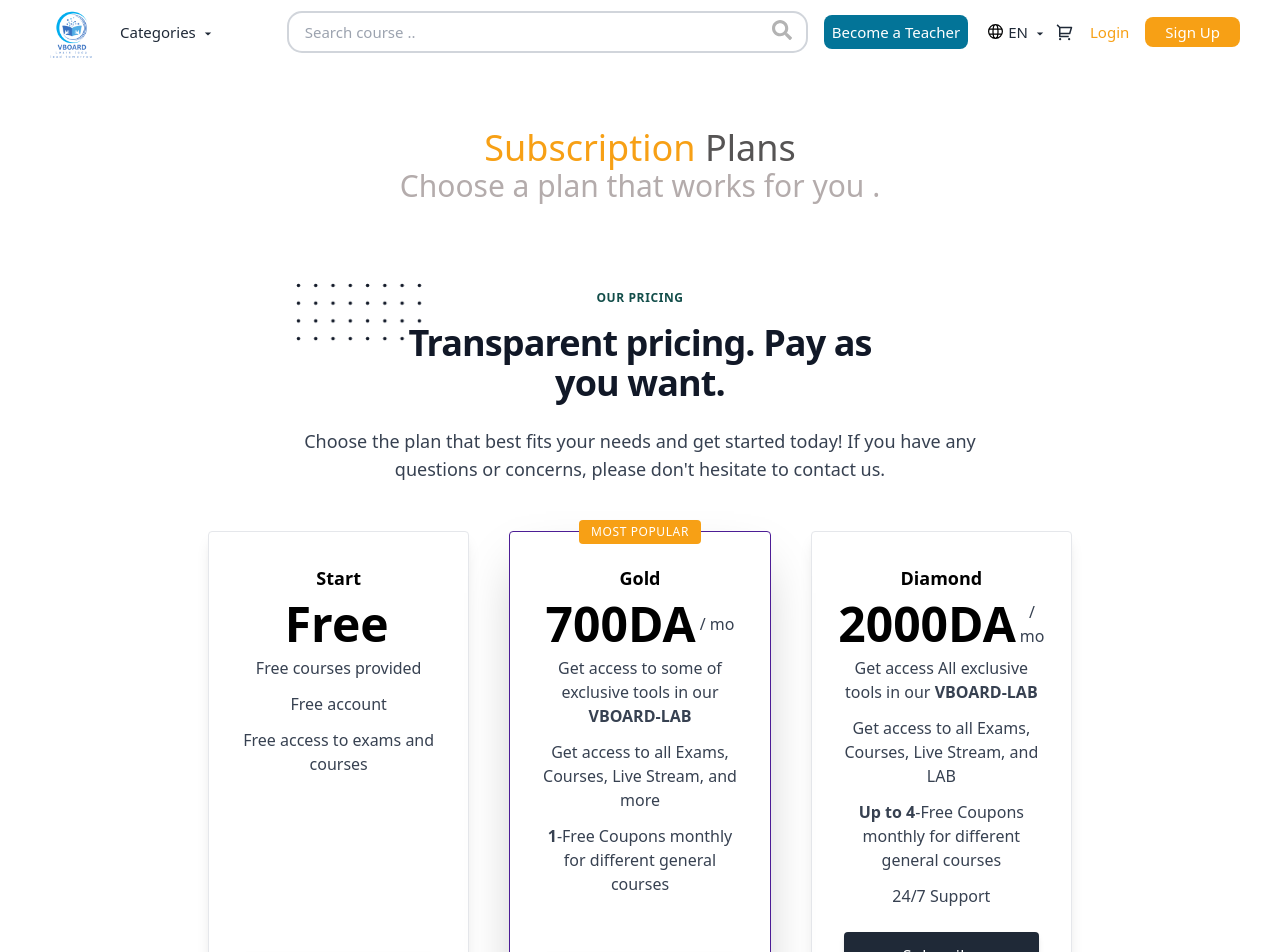
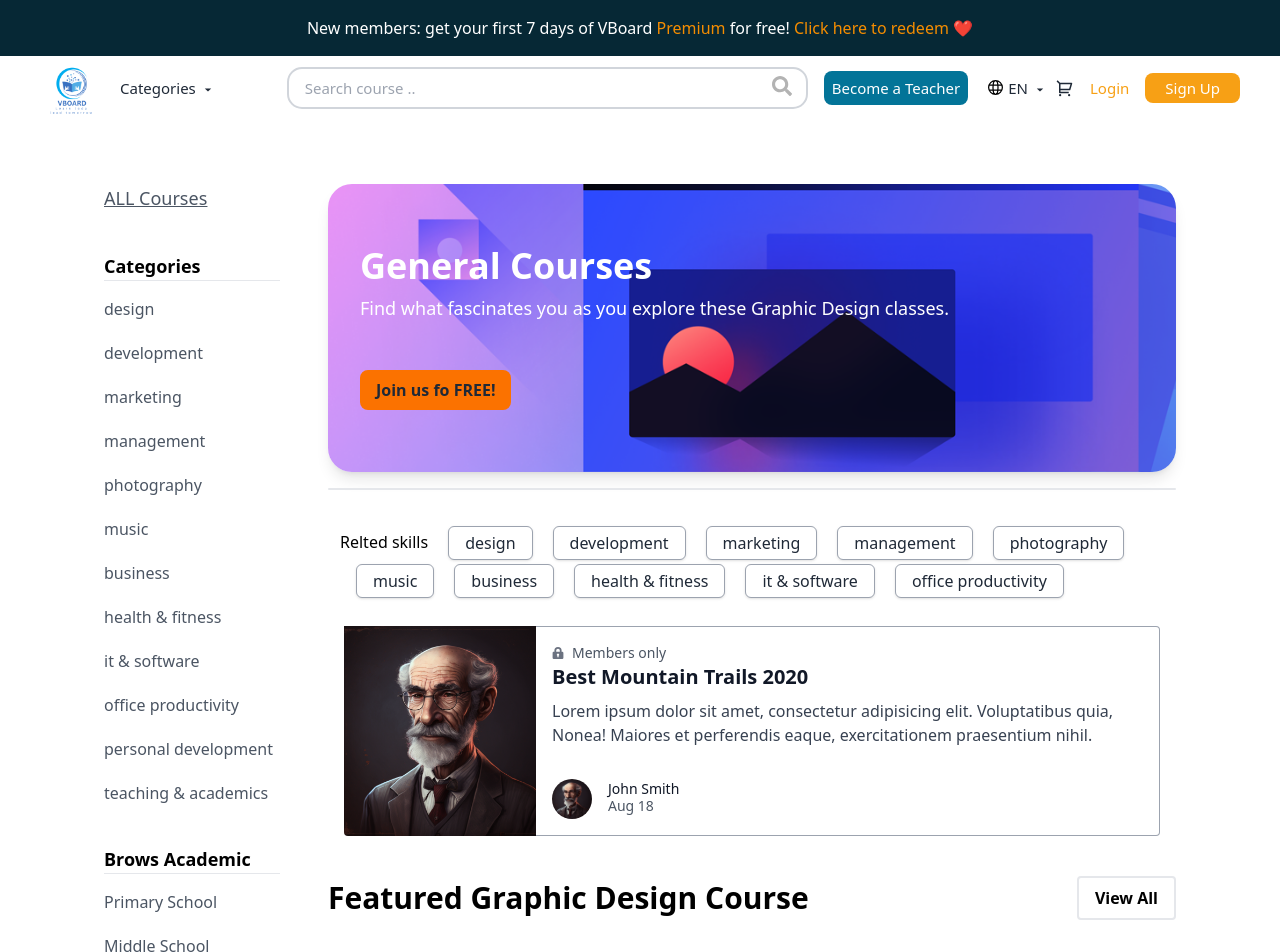
Before and after one commit to raouffilali/AcademiaPLus, a React (Vite) app in the folder client/: page / in a window 1280 px wide. Shown: the top 952 px of the page. Built offline with nearby package versions, Linux system fonts and the light colour scheme; what @material-tailwind/react would draw is missing.

Commit message:
adding Features

```diff
--- a/client/src/App.tsx
+++ b/client/src/App.tsx
@@ -7,11 +7,12 @@
 import LandingPage from "./scenes/landingPage/LandingPage";
 import InstructorProfilePage from "./scenes/instructorProfilePage/InstructorProfilePage";
 import StudentProfilePage from "./scenes/studentProfilePage/StudentProfilePage";
+import GeneralCoursesPage from "./scenes/generalCoursesPage/GeneralCoursesPage";
 
 function App() {
   return (
     <>
-      <SubscriptionPackagesPage />
+      <GeneralCoursesPage />
     </>
   );
 }
--- /dev/null
+++ b/client/src/components/ForGeneralCourses Components/FeaturedSection.tsx
@@ -0,0 +1,14 @@
+import React from 'react'
+
+function FeaturedSection(props:any) {
+  return (
+    <div className="flex items-center justify-between">
+    <h1 className="text-3xl font-bold mr-4">Featured {props.buttonText} Course </h1>
+    <button className="bg-white border-2  hover:border-black text-black font-bold py-2 px-4 rounded">
+      View All
+    </button>
+  </div>
+  )
+}
+
+export default FeaturedSection
--- /dev/null
+++ b/client/src/components/ForGeneralCourses Components/HzCard.tsx
@@ -0,0 +1,52 @@
+
+
+function HzCard() {
+  return (
+    <div className="p-4">
+      {/* <!--Card 1--> */}
+      <div className=" w-full lg:max-w-full lg:flex">
+        <div
+          className="h-48 lg:h-auto lg:w-48 flex-none bg-cover rounded-t lg:rounded-t-none lg:rounded-l text-center overflow-hidden"
+          style={{ backgroundImage: "url('../../../public/assets/Instructor.png')" }}
+          title="Mountain"
+        ></div>
+        <div className="border-r border-b border-l border-gray-400 lg:border-l-0 lg:border-t lg:border-gray-400 bg-white rounded-b lg:rounded-b-none lg:rounded-r p-4 flex flex-col justify-between leading-normal">
+          <div className="mb-8">
+            <p className="text-sm text-gray-600 flex items-center">
+              <svg
+                className="fill-current text-gray-500 w-3 h-3 mr-2"
+                xmlns="http://www.w3.org/2000/svg"
+                viewBox="0 0 20 20"
+              >
+                <path d="M4 8V6a6 6 0 1 1 12 0v2h1a2 2 0 0 1 2 2v8a2 2 0 0 1-2 2H3a2 2 0 0 1-2-2v-8c0-1.1.9-2 2-2h1zm5 6.73V17h2v-2.27a2 2 0 1 0-2 0zM7 6v2h6V6a3 3 0 0 0-6 0z" />
+              </svg>
+              Members only
+            </p>
+            <div className="text-gray-900 font-bold text-xl mb-2">
+              Best Mountain Trails 2020
+            </div>
+            <p className="text-gray-700 text-base">
+              Lorem ipsum dolor sit amet, consectetur adipisicing elit.
+              Voluptatibus quia, Nonea! Maiores et perferendis eaque,
+              exercitationem praesentium nihil.
+            </p>
+          </div>
+          <div className="flex items-center">
+            <img
+              className="w-10 h-10 rounded-full mr-4"
+              src="../../../public/assets/Instructor.png"
+              alt="Avatar of Writer"
+            />
+            <div className="text-sm">
+              <p className="text-gray-900 leading-none">John Smith</p>
+              <p className="text-gray-600">Aug 18</p>
+            </div>
+          </div>
+        </div>
+      </div>
+    </div>
+
+  );
+}
+
+export default HzCard;
--- /dev/null
+++ b/client/src/components/ForGeneralCourses Components/RelatedSkils.tsx
@@ -0,0 +1,10 @@
+
+function RelatedSkils(props:any) {
+  return (
+    <button className="bg-white hover:bg-gray-100 text-gray-800  font-medium p-1 px-4 border border-gray-400 rounded-md shadow">
+    {props.bName}
+    </button>
+  )
+}
+
+export default RelatedSkils
--- /dev/null
+++ b/client/src/components/ForGeneralCourses Components/categories.tsx
@@ -0,0 +1,11 @@
+import React from "react";
+
+function Categories(props:any) {
+  return (
+    <div className="text-md text-gray-600   mb-5 hover:p-[3px] hover:bg-lightBluePal hover:rounded-md hover:text-white hover:cursor-pointer">
+      <a href="/">{props.cName}</a>{" "}
+    </div>
+  );
+}
+
+export default Categories;
--- /dev/null
+++ b/client/src/components/urgenNews/UrgentNews.tsx
@@ -0,0 +1,12 @@
+
+
+function UrgentNews() {
+  return (
+    <div className='  flex justify-center items-center h-14 w-full bg-darkBluePLusPal text-center text-white'>
+    <h3>New members: get your first 7 days of VBoard <span style={{color:'#F58D01'}}>Premium</span> for free!  </h3>
+    <a  style={{color:'#F58D01'}} href="#"> Click here to redeem ❤</a>
+  </div>
+  )
+}
+
+export default UrgentNews
--- a/client/src/scenes/generalCoursesPage/GeneralCoursesPage.tsx
+++ b/client/src/scenes/generalCoursesPage/GeneralCoursesPage.tsx
@@ -1,9 +1,116 @@
-import React from 'react'
+import React from "react";
+import { Footer, NavBar } from "../../components";
+import UrgentNews from "../../components/urgenNews/UrgentNews";
+import HzCard from "../../components/ForGeneralCourses Components/HzCard";
+import RelatedSkils from "../../components/ForGeneralCourses Components/RelatedSkils";
+import Categories from "../../components/ForGeneralCourses Components/categories";
+import FeaturedSection from "../../components/ForGeneralCourses Components/FeaturedSection";
 
 function GeneralCoursesPage() {
+  var relatedSkillsvar = [
+    "design",
+    "development",
+    "marketing",
+    "management",
+    "photography",
+    "music",
+    "business",
+    "health & fitness",
+    "it & software",
+    "office productivity",
+
+  ];
+  var categoriesVar = [
+    "design",
+    "development",
+    "marketing",
+    "management",
+    "photography",
+    "music",
+    "business",
+    "health & fitness",
+    "it & software",
+    "office productivity",
+    "personal development",
+    "teaching & academics",
+  ];
+  var academicVar = [
+    "Primary School",
+    "Middle School",
+    "High School",
+    "University",
+  ];
   return (
-    <div>GeneralCoursesPage</div>
-  )
+    <>
+      <UrgentNews />
+      <NavBar />
+      <div className=" mt-10 lg:ml-[80px] lg:mr-[80px] md:mx-auto sm:mx-auto ">
+        <div className="flex ">
+          {/* aside section */}
+          <div className="w-1/5 p-6">
+            <div className="text-lg text-gray-600 underline  mb-10">
+              <a href="/">ALL Courses</a>
+            </div>
+
+            <div className=" font-bold text-lg mb-4">
+              <h1>Categories</h1> <hr className="bg-dark" />
+            </div>
+            {categoriesVar.map((cat, index) => (
+              <Categories key={index} cName={cat} />
+            ))}
+
+            {/* Academic Field  */}
+            <div className=" mt-10 font-bold text-lg mb-4">
+              <h1>Brows Academic</h1> <hr className="bg-dark" />
+            </div>
+            {academicVar.map((cat, index) => (
+              <Categories key={index} cName={cat} />
+            ))}
+          </div>
+          {/* main section */}
+          <div className="w-4/5 p-6">
+            <div
+              className="w-full h-72 bg-slate-400 rounded-3xl shadow-lg  "
+              style={{
+                background: "url('../../../public/assets/cover.png')",
+                backgroundSize: "cover",
+                backgroundRepeat: "no-repeat",
+                backgroundPosition: " center center",
+              }}
+            >
+              <div className="flex flex-col justify-center items-start h-full p-8">
+                <h1 className="text-4xl font-bold text-white">
+                  General Courses
+                </h1>
+                <h3 className="text-lg text-white mt-2 mb-20 sm:mb-12">
+                  Find what fascinates you as you explore these Graphic Design
+                  classes.
+                </h3>
+                <div className="">
+                  <button className=" bg-goldPal hover:bg-lightYelloPal text-gray-800 font-bold py-2 px-4 rounded-lg inline-flex items-center">
+                    <span>Join us fo FREE!</span>
+                  </button>
+                </div>
+              </div>
+            </div>
+            <hr className="border-t-2 border-gray-200 my-4 rounded-md"/>
+            <div className="mt-6 flex flex-wrap justify-start gap-1 items-start p-3 space-x-4  ">
+              <h3 className="mt-1 text-md font-medium">Relted skills</h3>
+
+              {relatedSkillsvar.map((skill, index) => (
+                <RelatedSkils key={index} bName={skill} />
+              ))}
+            </div>
+            <HzCard />
+            <br />
+            <FeaturedSection buttonText="Graphic Design"/>
+          </div>
+        </div>
+      </div>
+      <Footer />
+
+    </>
+  );
 }
 
-export default GeneralCoursesPage
+export default GeneralCoursesPage;
```
Also changed, not shown: client/public/assets/cover.png (added), client/src/components/Footer/Footer.tsx (line endings or trailing spaces), 1 other file (tests, documents, lock files or other folders).
